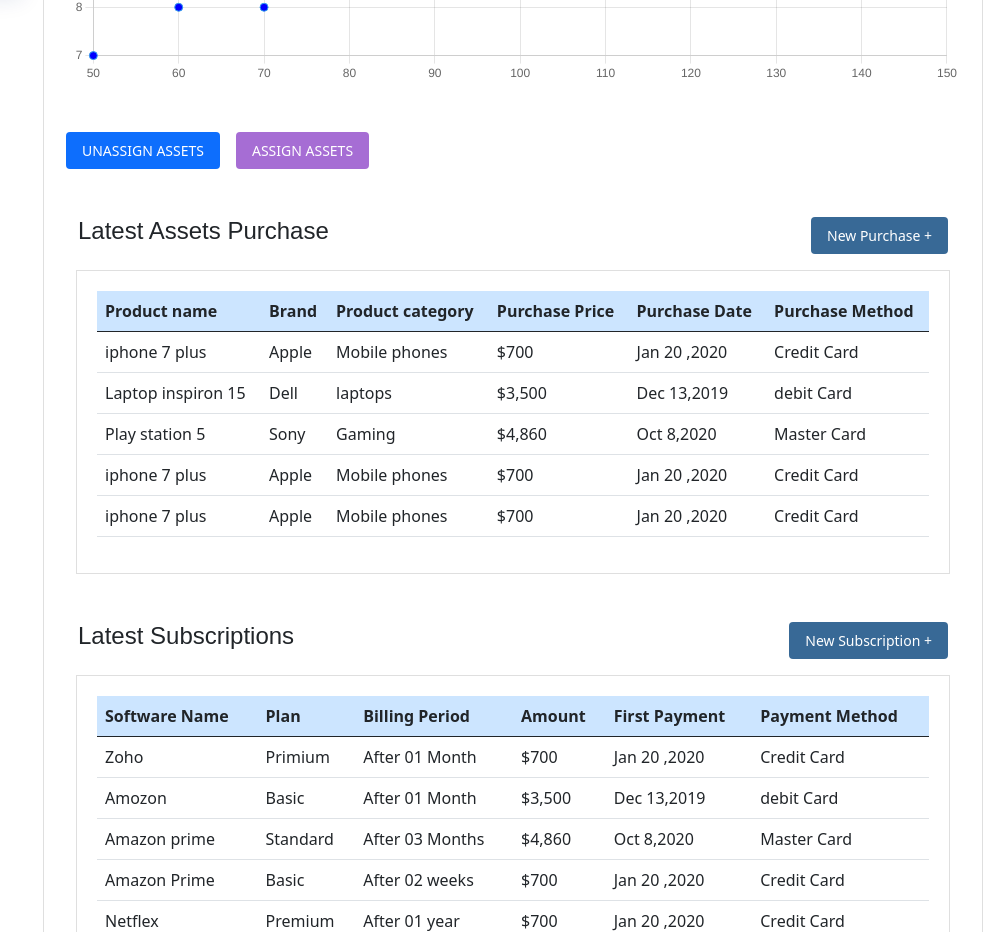
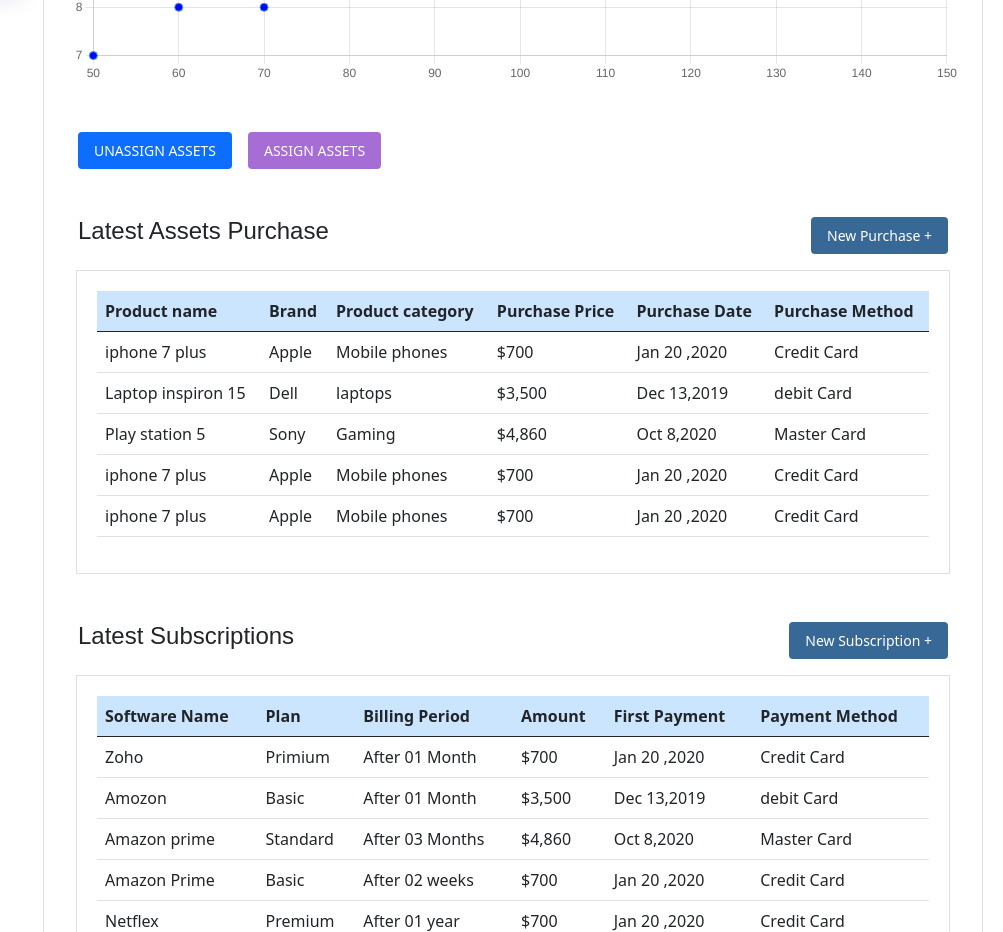
Before and after one commit to SYS027/itassetmgt_frontend_redhat, a React (Create React App) app: page / in a window 1280 px wide. Shown: the part 800-1732 px from the top of the page, without its empty margins (277-1280 px from the left). Built offline with nearby package versions, Linux system fonts and the light colour scheme; no server answers; sample sign-in values are in the browser's storage.

Commit message:
updated1

```diff
--- a/src/components/Home/Dashboard/DashboardTabledata.jsx
+++ b/src/components/Home/Dashboard/DashboardTabledata.jsx
@@ -4,15 +4,20 @@ import LatestSubscription from "./LatestSubscription";
 const DashboardTabledata = () => {
   return (
     <>
+      <div className="container">
         <div className="button-asset-dashboard">
           <button href="#" className="btn btn-primary btnn " id="assets">
             UNASSIGN ASSETS
           </button>
-        <button href="#" className="btn btn-dark btnn" id="assets-asign-button">
+          <button
+            href="#"
+            className="btn btn-dark btnn"
+            id="assets-asign-button"
+          >
             ASSIGN ASSETS
           </button>
         </div>
-
+      </div>
       <div className="container">
         <div className="row mt-5">
           <div className="col-md-6">
@@ -20,7 +25,11 @@ const DashboardTabledata = () => {
           </div>
 
           <div className="col-md-6">
-            <button href="/home/assetadd" className="btn btn-primary btnn " id="new_puechse">
+            <button
+              href="/home/assetadd"
+              className="btn btn-primary btnn "
+              id="new_puechse"
+            >
               New Purchase +
             </button>
           </div>
```
Lines whose indentation alone changed are shown as unchanged.
